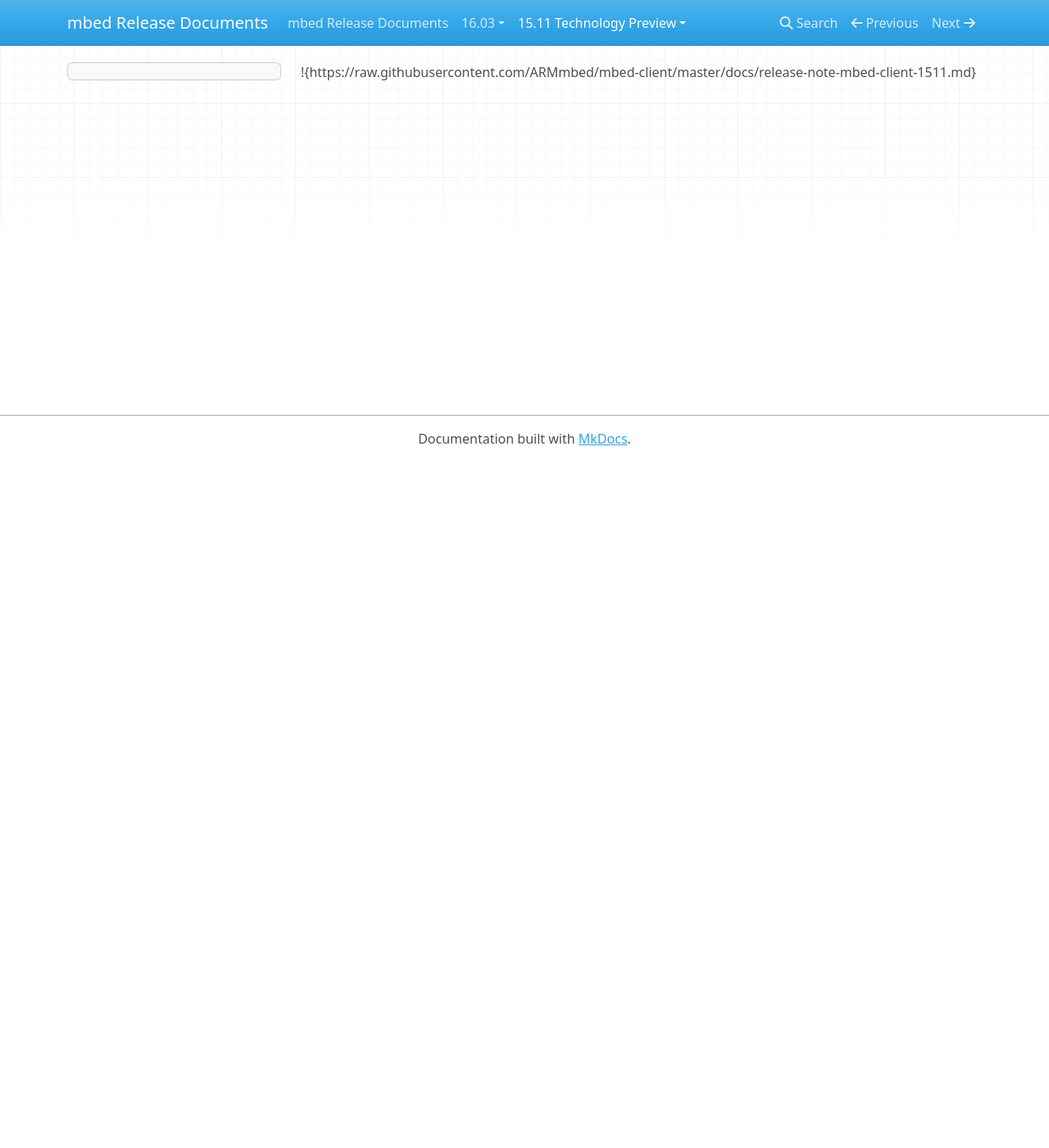
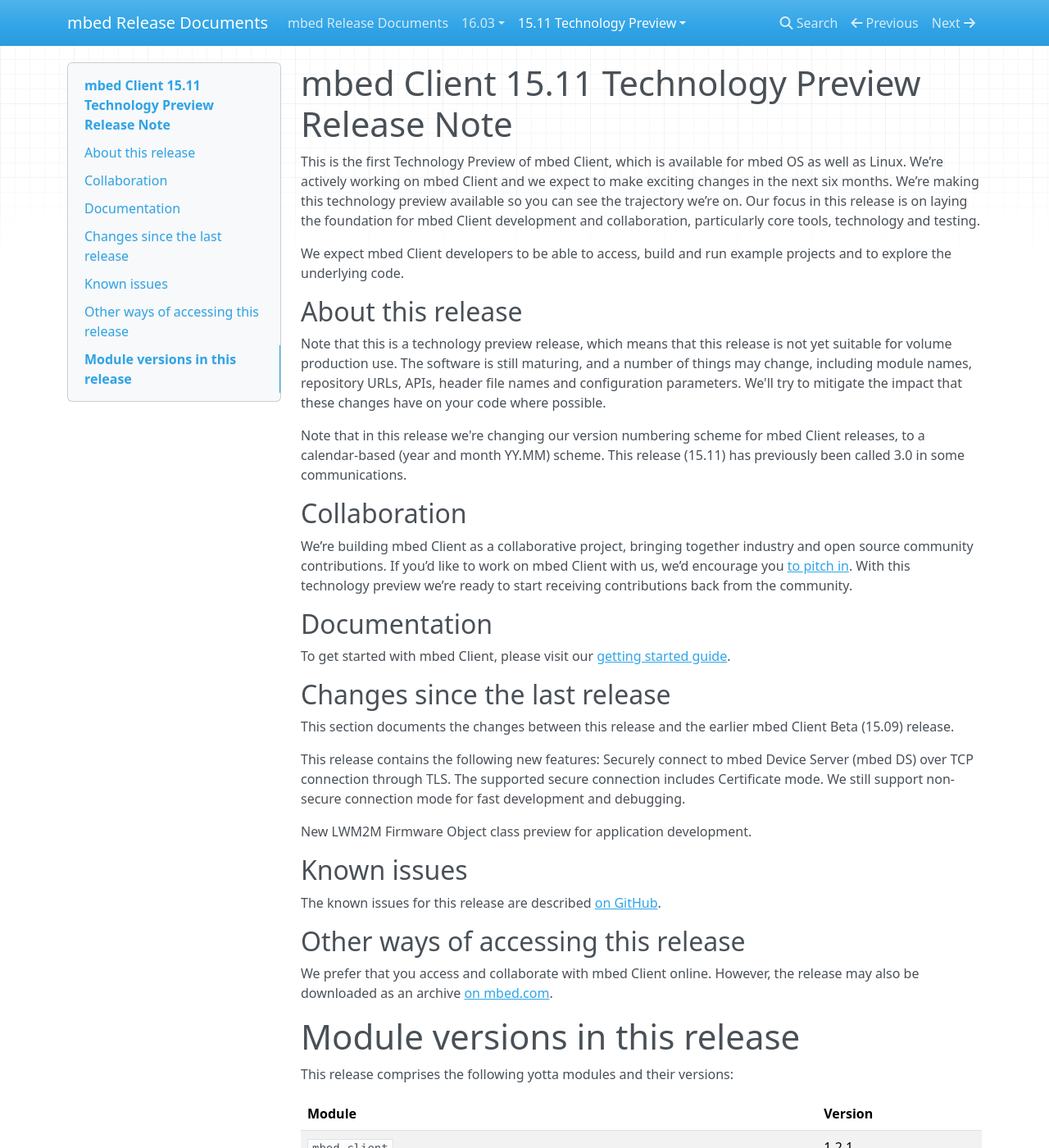
Before and after one commit to kurtace72/mbed_os_release_notes, an MkDocs documentation site: the page built from Docs/15_11/mbed_Client/Release_Note.md, in a window 1280 px wide and 1400 px high. Shown: the whole window at 82% size. Built offline with MkDocs 1.6.1, drawn with Linux system fonts in a browser that asks for light colours; nearby versions of some CDN libraries; old or Windows-style settings are respelled for this version of MkDocs; some of the changed text lies outside the part shown.

Commit message:
Table not working on docs.mbed
Checking out why

```diff
--- a/Docs/15_11/mbed_Client/Release_Note.md
+++ b/Docs/15_11/mbed_Client/Release_Note.md
@@ -1 +1,53 @@
-!{https://raw.githubusercontent.com/ARMmbed/mbed-client/master/docs/release-note-mbed-client-1511.md}
+# mbed Client 15.11 Technology Preview Release Note
+
+This is the first Technology Preview of mbed Client, which is available for mbed OS as well as Linux. We’re actively working on mbed Client and we expect to make exciting changes in the next six months. We’re making this technology preview available so you can see the trajectory we’re on. Our focus in this release is on laying the foundation for mbed Client development and collaboration, particularly core tools, technology and testing.
+
+We expect mbed Client developers to be able to access, build and run example projects and to explore the underlying code.
+
+## About this release
+
+Note that this is a technology preview release, which means that this release is not yet suitable for volume production use. The software is still maturing, and a number of things may change, including module names, repository URLs, APIs, header file names and configuration parameters. We'll try to mitigate the impact that these changes have on your code where possible.
+
+Note that in this release we're changing our version numbering scheme for mbed Client releases, to a calendar-based (year and month YY.MM) scheme. This release (15.11) has previously been called 3.0 in some communications.
+
+## Collaboration
+
+We’re building mbed Client as a collaborative project, bringing together industry and open source community contributions. If you’d like to work on mbed Client with us, we’d encourage you [to pitch in](https://github.com/ARMmbed/mbed-os/blob/master/CONTRIBUTING.md). With this technology preview we’re ready to start receiving contributions back from the community.
+
+## Documentation
+
+To get started with mbed Client, please visit our [getting started guide](https://docs.mbed.com/docs/mbed-client-guide/en/latest/).
+
+## Changes since the last release
+
+This section documents the changes between this release and the earlier mbed Client Beta (15.09) release.
+
+This release contains the following new features:
+Securely connect to mbed Device Server (mbed DS) over TCP connection through TLS. The supported secure connection includes Certificate mode. We still support non-secure connection mode for fast development and debugging.
+
+New LWM2M Firmware Object class preview for application development.
+
+## Known issues
+
+The known issues for this release are described [on GitHub](https://github.com/ARMmbed/mbed-client/blob/master/docs/known-issues-mbed-client1511.md).
+
+## Other ways of accessing this release
+
+We prefer that you access and collaborate with mbed Client online. However, the release may also be downloaded as an archive [on mbed.com](https://www.mbed.com/en/development/software/mbed-client/releases/mbed-client1511/).
+
+# Module versions in this release
+
+This release comprises the following yotta modules and their versions:
+
+
+| Module                           |  Version    |
+|----------------------------------|-------------|
+| `mbed-client`                    |   1.2.1	   |
+| `mbed-client-c`                  |   1.1.1	   |
+| `mbed-client-libservice`         |   3.0.8	   |
+| `mbed-client-linux`              |   1.1.0	   |
+| `mbed-client-linux-example`  	   |   1.0.0	   |
+| `mbedtls`  	 		                 |   2.2.0	   |
+| `mbed-client-mbed-tls`           |   1.0.9	   |
+| `target-x86-linux-native`        |   1.0.0	   |
+| `target-linux-native`            |   1.0.0	   |
```
